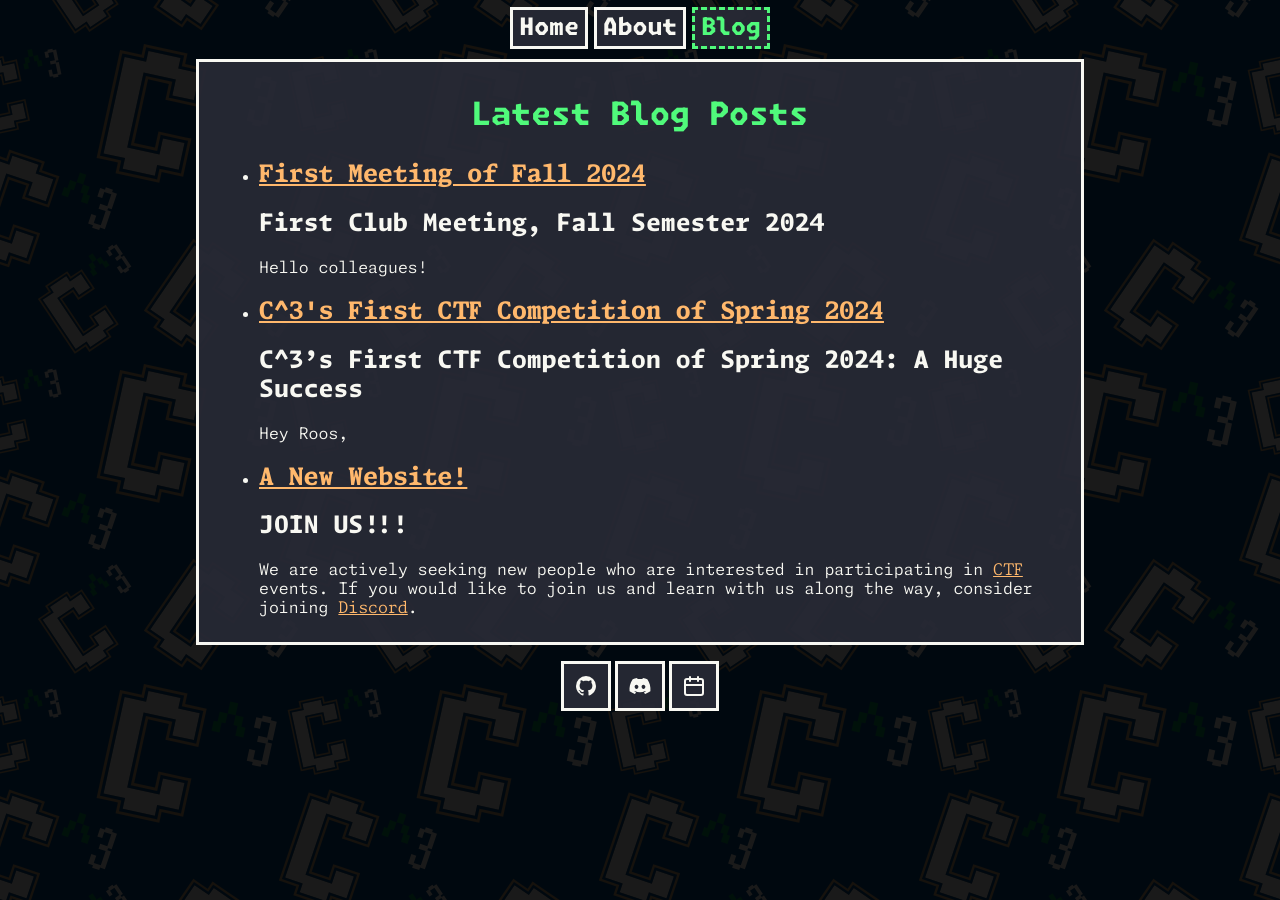
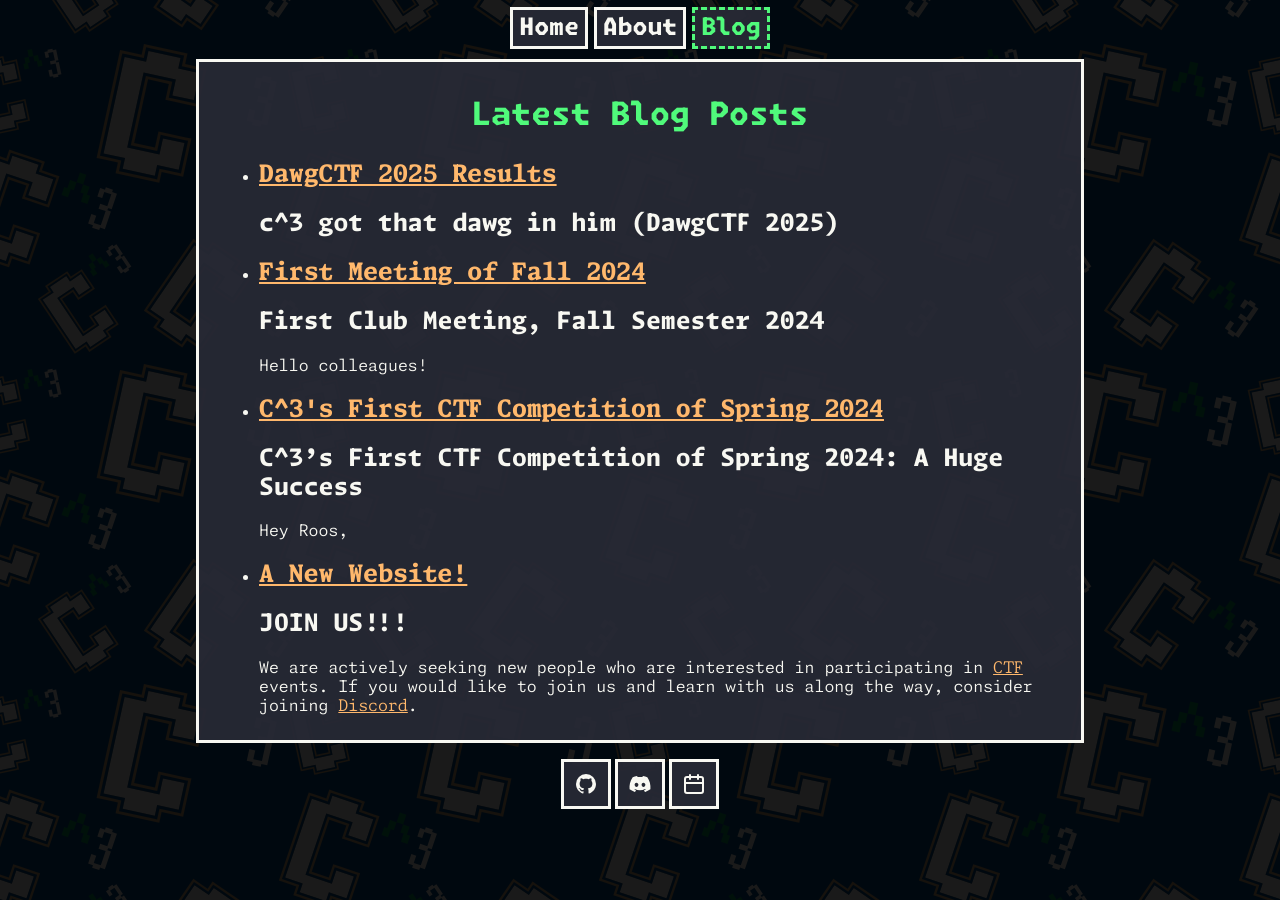
Before and after one commit to Canton-Cybersecurity-Club/Canton-Cybersecurity-Club.github.io, a Jekyll site: the page built from blog.html, in a window 1280 px wide. Built offline with Jekyll 4.4.1, drawn with Linux system fonts in a browser that asks for light colours.

Commit message:
added dawgctf results

```diff
--- /dev/null
+++ b/_posts/2025-04-20-DawgCTF-2025.markdown
@@ -0,0 +1,21 @@
+---
+layout: post
+author: Evan Pendergraft
+title: DawgCTF 2025 Results
+---
+
+## c^3 got that dawg in him (DawgCTF 2025)
+
+Great job everyone! I really enjoyed working through the OSINT challenges this event.
+
+### Results:
+79th Place
+
+### Participants:
+
+Kolbe Smith,
+Caleb Wood,
+Evan Pendergraft,
+John Martin,
+
+![PointBreakdown](../assets/ctf_results/DawgCTF_2025/points.png)
--- a/index.markdown
+++ b/index.markdown
@@ -20,4 +20,4 @@ title: Home | C^3
 
 Or you can find the link at
 
-[https://www.cyber.canton.edu](https://www.cyber.canton.edu).
+[https://cyber.canton.edu](https://cyber.canton.edu).
```
Also changed, not shown: assets/ctf_results/DawgCTF_2025/points.png (added).
